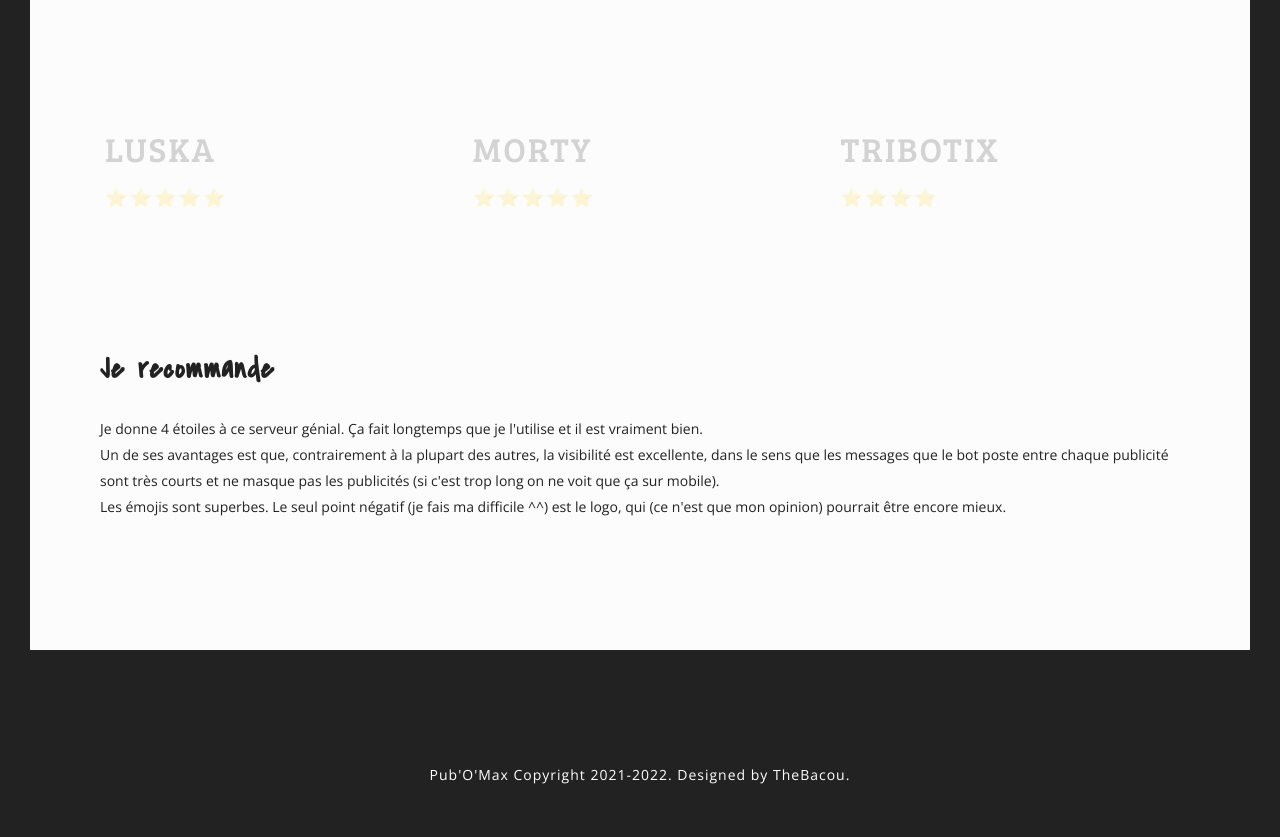
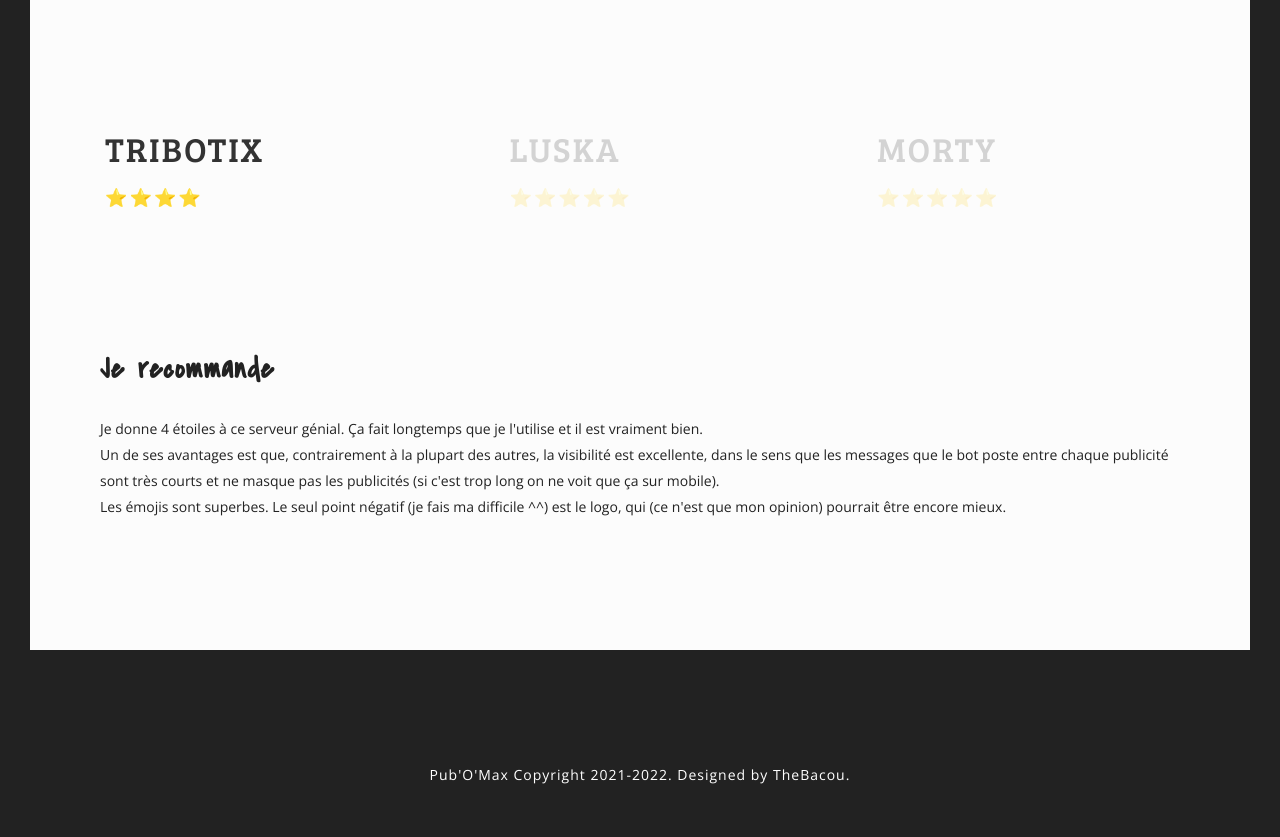
Before and after one commit to TheBacou/Pub-O-Max_Site, a plain HTML site: page index.html in a window 1280 px wide. Shown: the part 2024-2861 px from the top of the page. Drawn offline with nearby package versions, Linux system fonts and the light colour scheme.

Commit message:
Update index.html

```diff
--- a/index.html
+++ b/index.html
@@ -151,6 +151,12 @@
                                 <div class="text-center">
                                     <!-- Nav tabs -->
                                     <ul class="nav nav-justified icon-tabs" id="nav-tabs" role="tablist">
+                                        <li role="presentation" class="active">
+                                            <a href="#avis-1" aria-controls="avis-1" role="tab" data-toggle="tab">
+                                                <span class="tabtitle heading-font">Tribotix</span>
+                                                <span class="tabtitle small"><p class="lead">⭐⭐⭐⭐</p></span>
+                                            </a>
+                                        </li>
                                         <li role="presentation" class="">
                                             <a href="#avis-2" aria-controls="avis-2" role="tab" data-toggle="tab">
                                                 <span class="tabtitle heading-font">Luska</span>
@@ -161,12 +167,6 @@
                                             <a href="#avis-3" aria-controls="avis-3" role="tab" data-toggle="tab">
                                                 <span class="tabtitle heading-font">Morty</span>
                                                 <span class="tabtitle small"><p class="lead">⭐⭐⭐⭐⭐</p></span>
-                                            </a>
-                                        </li>
-                                        <li role="presentation" class="">
-                                            <a href="#avis-1" aria-controls="avis-1" role="tab" data-toggle="tab">
-                                                <span class="tabtitle heading-font">Tribotix</span>
-                                                <span class="tabtitle small"><p class="lead">⭐⭐⭐⭐</p></span>
                                             </a>
                                         </li>
                                     </ul>
```
